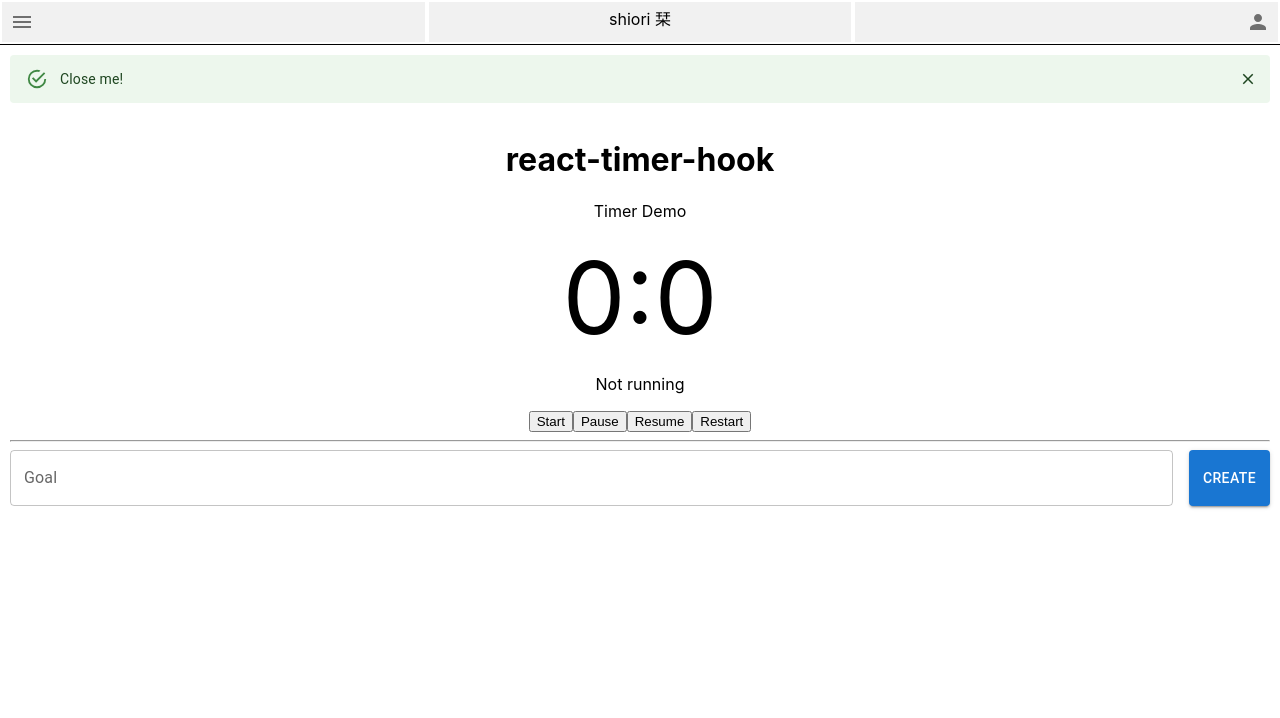
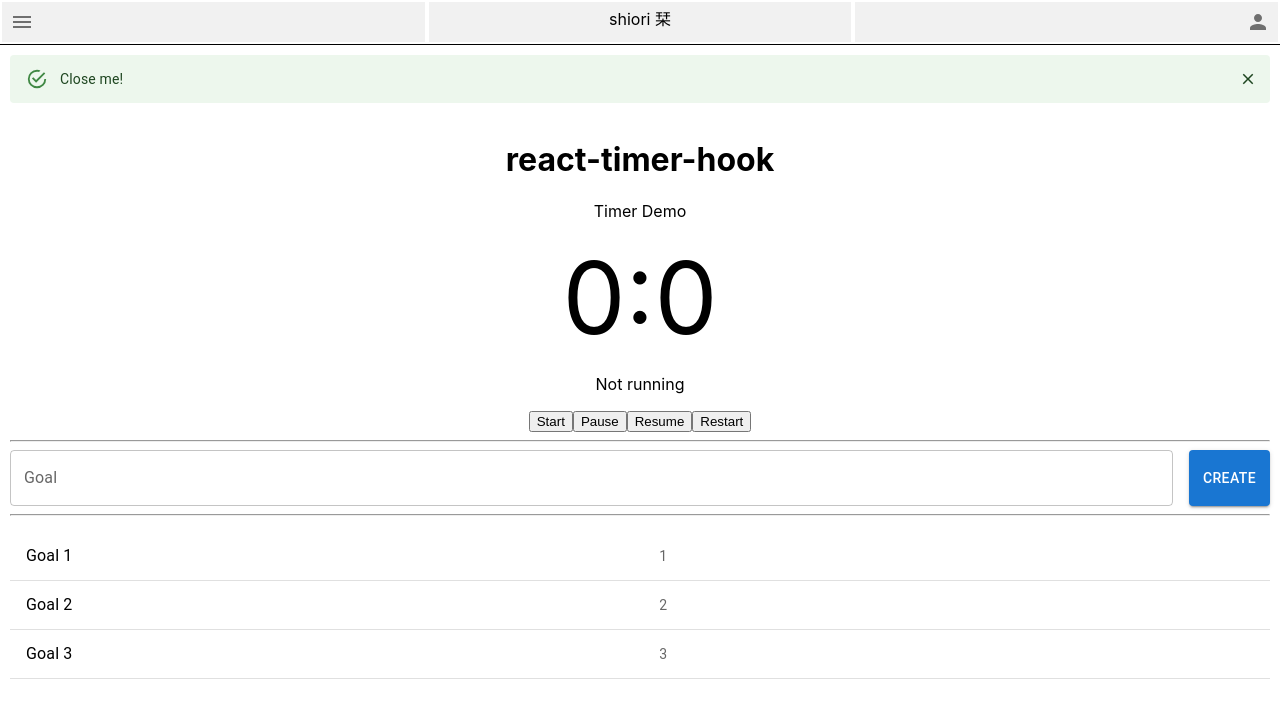
Before and after one commit to ken2020n/shiori-frontend-mvp, a React (Create React App) app: page / in a window 1280 px wide. Shown: the top 718 px of the page. Built offline with nearby package versions, Linux system fonts and the light colour scheme.

Commit message:
feat: implement Task layout

```diff
--- a/src/App.js
+++ b/src/App.js
@@ -3,6 +3,7 @@ import './App.css';
 import Header from "./components/Header";
 import Timer from "./components/Timer";
 import Goal from "./components/Goal";
+import Task from "./components/Task";
 import React, {useState, useEffect} from 'react';
 
 function App() {
@@ -14,9 +15,11 @@ function App() {
             <Header
             />
             <div id="Content">
-                <Timer time={DEFAULT_TIME} />
+                <Timer time={DEFAULT_TIME}/>
                 <hr/>
-                <Goal />
+                <Goal/>
+                <hr/>
+                <Task/>
             </div>
             {/*<header className="App-header">*/}
             {/*<img src={logo} className="App-logo" alt="logo" />*/}
--- /dev/null
+++ b/src/components/Task.jsx
@@ -0,0 +1,37 @@
+import React, {useState, useEffect} from 'react';
+import {Box, List, ListItemButton, ListItemText, IconButton, DeleteIcon} from '@mui/material';
+
+require('./Task.css');
+
+export default function Goal() {
+    const [selectedIndex, setSelectedIndex] = useState(0);
+    const handleListItemClick = (event, index) => {
+        setSelectedIndex(index);
+        console.log("Index: ", selectedIndex);
+    };
+
+    const taskList = [
+        {goalId: 11, goalTitle: "Goal 1", taskCounter: 1},
+        {goalId: 12, goalTitle: "Goal 2", taskCounter: 2},
+        {goalId: 13, goalTitle: "Goal 3", taskCounter: 3}
+    ];
+
+    return (
+        <Box sx={{width: '100%'}}>
+            <List>
+                {
+                    taskList.map(el =>
+                        <ListItemButton
+                            divider={true}
+                            selected={selectedIndex === el.goalId}
+                            onClick={(event) => handleListItemClick(event, el.goalId)}
+                        >
+                            <ListItemText primary={el.goalTitle}/>
+                            <ListItemText secondary={el.taskCounter}/>
+                        </ListItemButton>
+                    )
+                }
+            </List>
+        </Box>
+    );
+}
```
Also changed, not shown: src/components/Task.css (added).
